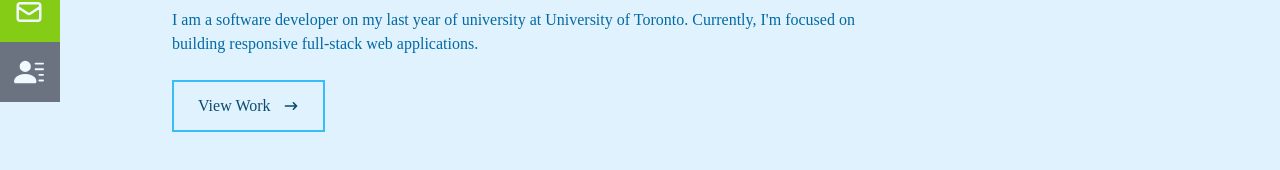
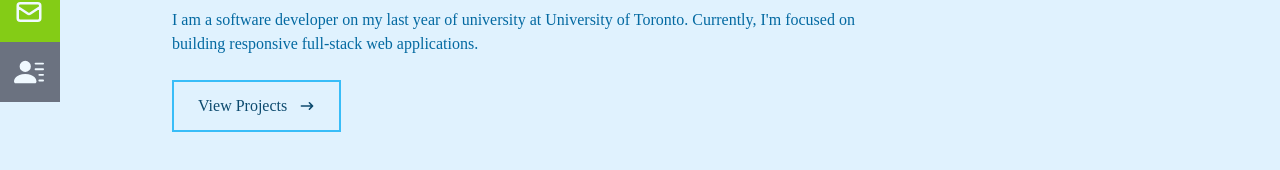
Before and after one commit to frank-skyblue/frank-skyblue.github.io, a React (Create React App) app: page / in a window 1280 px wide. Shown: the part 418-588 px from the top of the page. Built offline with nearby package versions, Linux system fonts and the light colour scheme.

Commit message:
optimized some button scrolls

```diff
--- a/src/components/Home.jsx
+++ b/src/components/Home.jsx
@@ -1,4 +1,5 @@
 import React from "react";
+import { Link } from "react-scroll";
 import { HiArrowNarrowRight } from "react-icons/hi";
 
 const Home = () => {
@@ -19,12 +20,14 @@ const Home = () => {
           web applications.
         </p>
         <div>
-          <button className="text-sky-900 group border-2 border-sky-400 px-6 py-3 my-2 flex items-center hover:bg-sky-700 hover:border-sky-700 hover:text-sky-50">
-            View Work
-            <span className="group-hover:rotate-90 group-hover:translate-y-[-6px] group-hover:translate-x-1 duration-300">
-              <HiArrowNarrowRight className="ml-3" />
-            </span>
-          </button>
+          <Link to="work" smooth={true} duration={500}>
+            <button className="text-sky-900 group border-2 border-sky-400 px-6 py-3 my-2 flex items-center hover:bg-sky-700 hover:border-sky-700 hover:text-sky-50">
+              View Projects
+              <span className="group-hover:rotate-90 group-hover:translate-y-[-6px] group-hover:translate-x-1 duration-300">
+                <HiArrowNarrowRight className="ml-3" />
+              </span>
+            </button>
+          </Link>
         </div>
       </div>
     </div>
--- a/src/components/Navbar.jsx
+++ b/src/components/Navbar.jsx
@@ -11,7 +11,9 @@ const Navbar = () => {
 
   return (
     <div className="fixed w-full h-[80px] flex justify-between items-center px-4 bg-sky-200 text-sky-50">
-      <SiSky size={50} color={"#075985"} />
+      <Link to="home" smooth={true} duration={500}>
+        <SiSky size={50} color={"#075985"} />
+      </Link>
 
       {/* Menu */}
       <ul className="hidden md:flex text-sky-900">
```
